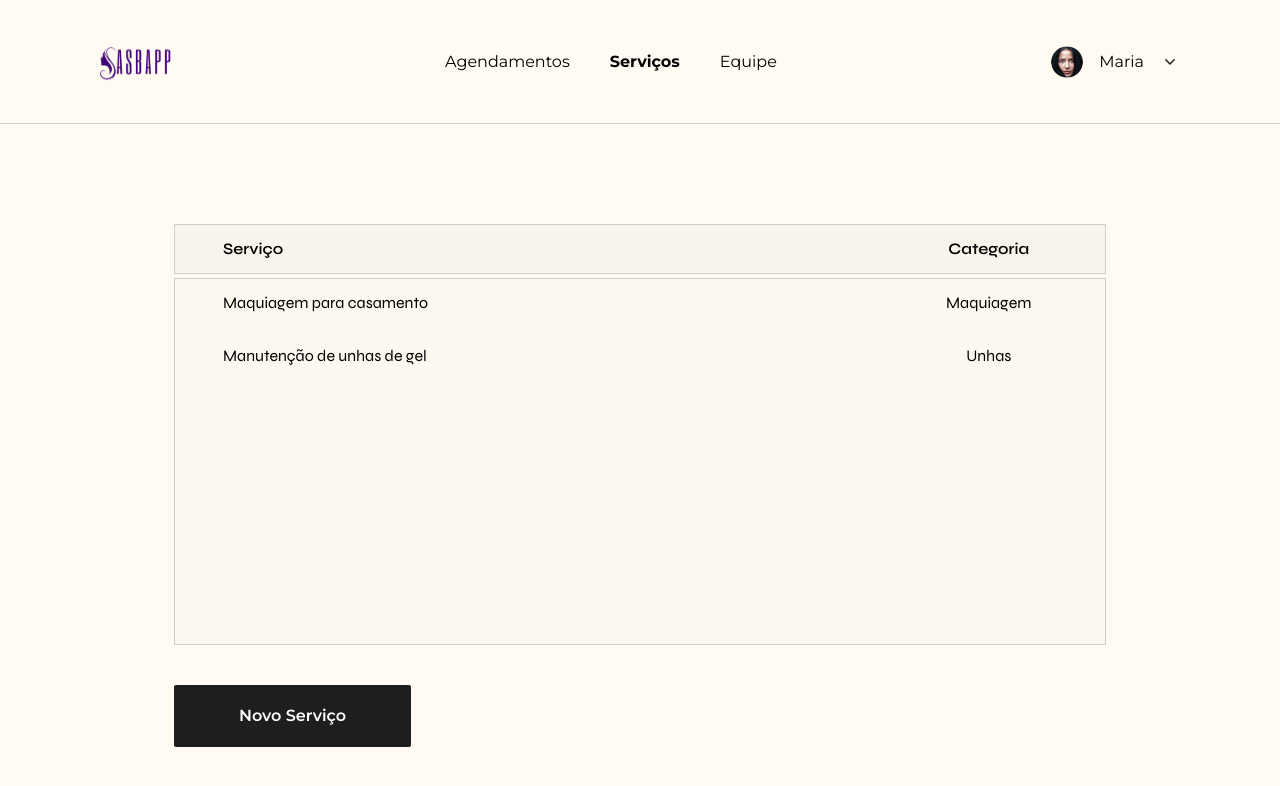
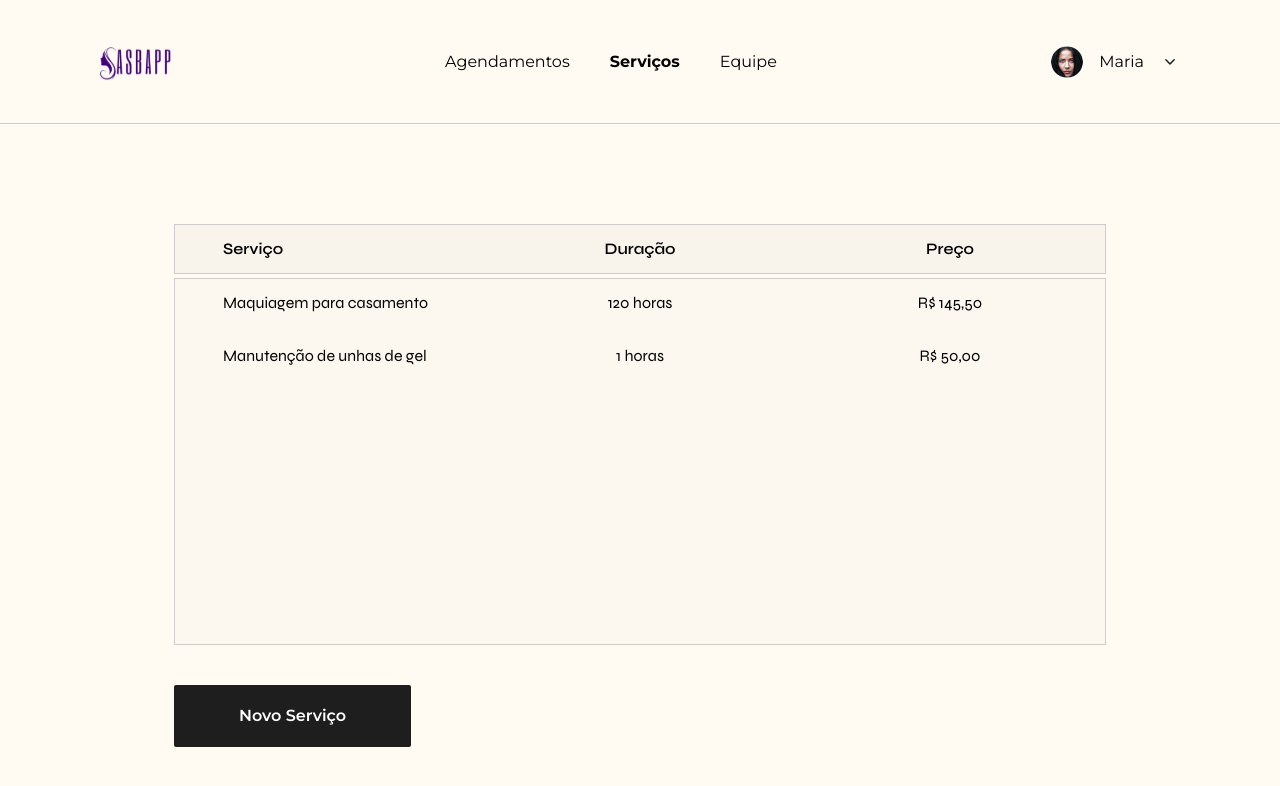
Before and after one commit to TIHeitorDS/SASBApp, a React (Vite) app in the folder frontend/: page /servicos in a window 1280 px wide. Shown: the top 786 px of the page. Built offline with nearby package versions, Linux system fonts and the light colour scheme.

Commit message:
refactor: modifica tabela de servicos, adicionando duracao e preco

```diff
--- a/frontend/src/components/services-table.tsx
+++ b/frontend/src/components/services-table.tsx
@@ -1,30 +1,41 @@
 export default function ServicesTable() {
   return (
     <div className="w-full font-syne">
-      <div className="grid grid-cols-2 lg:grid-cols-4 bg-gray-secondary/3 border-[0.5px] border-gray py-3">
-        <div className="text-center lg:text-start text-sm lg:text-base lg:pl-12 font-semibold lg:col-span-3">
+      <div className="grid grid-cols-2 lg:grid-cols-3 bg-gray-secondary/3 border-[0.5px] border-gray py-3">
+        <div className="text-center lg:text-start text-sm lg:text-base lg:pl-12 font-semibold">
           Serviço
         </div>
+
+        <div className="text-center font-semibold text-sm lg:text-base">
+          Duração
+        </div>
+
         <div className="text-center font-semibold text-sm lg:text-base ">
-          Categoria
+          Preço
         </div>
       </div>
 
       <div className="h-1" />
 
       <div className="bg-gray-tertiary/3 border-[0.5px] border-gray font-syne py-3 space-y-[29px] h-[367px] overflow-scroll">
-        <div className="grid grid-cols-2 lg:grid-cols-4 items-center">
-          <div className="pl-12 lg:col-span-3 text-sm lg:text-base ">
+        <div className="grid grid-cols-2 lg:grid-cols-3 items-center">
+          <div className="pl-12 text-sm lg:text-base ">
             Maquiagem para casamento
           </div>
-          <div className="text-center text-sm lg:text-base ">Maquiagem</div>
+
+          <div className="text-center text-sm lg:text-base">120 horas</div>
+
+          <div className="text-center text-sm lg:text-base">R$ 145,50</div>
         </div>
 
-        <div className="grid grid-cols-2 lg:grid-cols-4 items-center">
-          <div className="pl-12 lg:col-span-3 text-sm lg:text-base ">
+        <div className="grid grid-cols-2 lg:grid-cols-3 items-center">
+          <div className="pl-12 text-sm lg:text-base ">
             Manutenção de unhas de gel
           </div>
-          <div className="text-center text-sm lg:text-base ">Unhas</div>
+
+          <div className="text-center text-sm lg:text-base">1 horas</div>
+
+          <div className="text-center text-sm lg:text-base">R$ 50,00</div>
         </div>
 
         <div className="h-5" />
```
